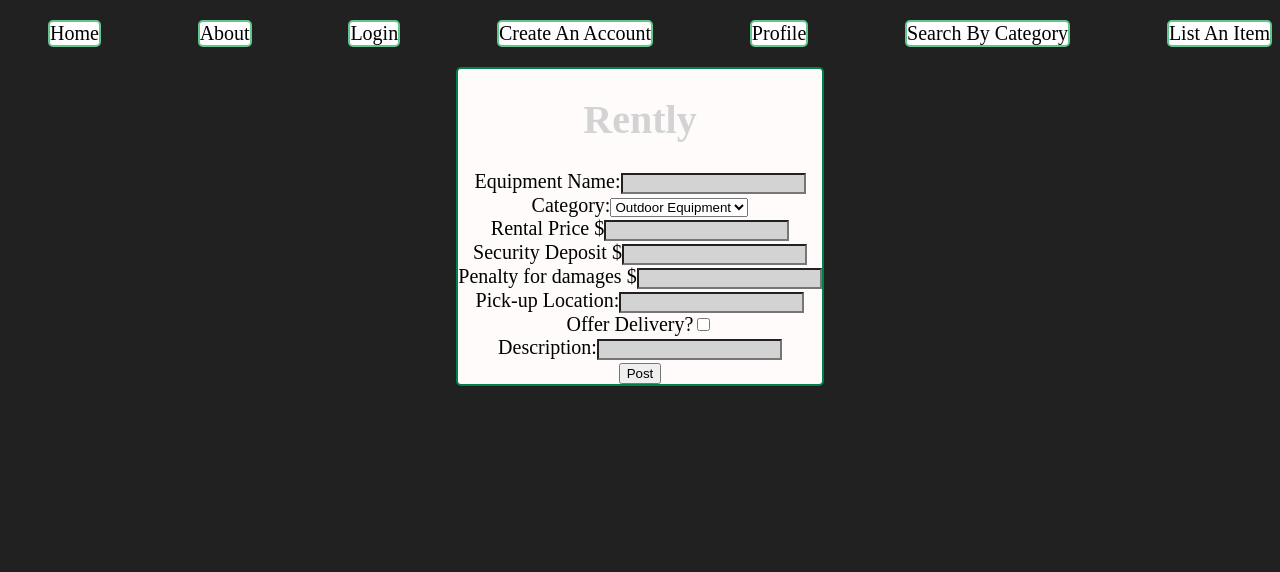
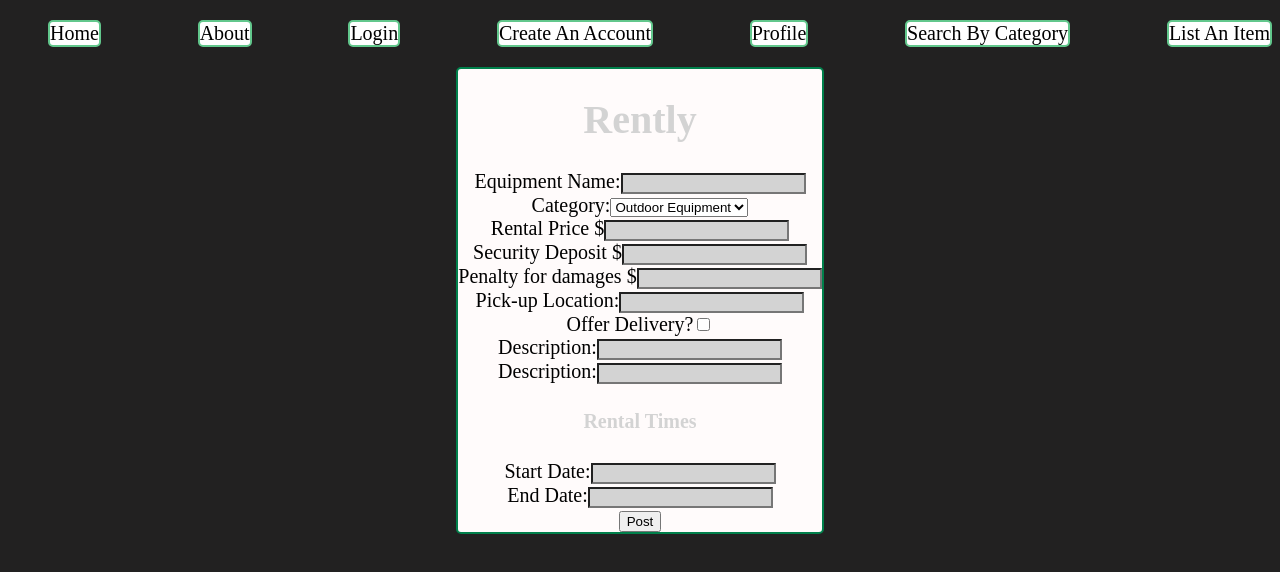
Before and after one commit to CalDevC/Rently, a React (Create React App) app in the folder application/react-app/: page /CreateListing in a window 1280 px wide. Shown: the top 572 px of the page. Built offline with nearby package versions, Linux system fonts and the light colour scheme.

Commit message:
Added dates to post page

```diff
--- a/application/react-app/package.json
+++ b/application/react-app/package.json
@@ -9,6 +9,7 @@
     "@testing-library/user-event": "^12.8.3",
     "react": "^17.0.2",
     "react-dom": "^17.0.2",
+    "react-modern-calendar-datepicker": "^3.1.6",
     "react-router-dom": "^5.3.0",
     "react-scripts": "4.0.3",
     "web-vitals": "^1.1.2"
--- a/application/react-app/src/Components/PostPage.js
+++ b/application/react-app/src/Components/PostPage.js
@@ -15,6 +15,8 @@ class PostPage extends Component {
     this.descriptionInputRef = React.createRef();
     this.categoryInputRef = React.createRef();
     this.penaltyFeeInputRef = React.createRef();
+    this.startInputRef = React.createRef();
+    this.endInputRef = React.createRef();
 
     this.submitHandler = this.submitHandler.bind(this);
     this.routeChange = this.routeChange.bind(this);
@@ -30,7 +32,7 @@ class PostPage extends Component {
 
   submitHandler(event) {
     event.preventDefault();
-    console.log(this.deliveryInputRef.checked)
+    console.log(this.dateInputRef.props)
     fetch('/api/posts/addPost', {
       method: 'POST',
       headers: {
@@ -45,7 +47,9 @@ class PostPage extends Component {
         penalty: this.penaltyFeeInputRef.value,
         location: this.locationInputRef.value,
         delivery: this.deliveryInputRef.checked,
-        description: this.descriptionInputRef.value
+        description: this.descriptionInputRef.value,
+        start: this.startInputRef.value,
+        end: this.endInputRef.value
       }),
     })
       .then((response) => response.text())
@@ -110,6 +114,22 @@ class PostPage extends Component {
         </div>
 
         <div>
+          <label htmlFor="Description">Description:</label>
+          <input type="text" id="description" required ref={(node) => (this.descriptionInputRef = node)} />
+        </div>
+
+        <div>
+          <h4>Rental Times</h4>
+          <label htmlFor="start">Start Date:</label>
+          <input type="text" id="startEnd" required ref={(node) => (this.startInputRef = node)} />
+        </div>
+
+        <div>
+          <label htmlFor="end">End Date:</label>
+          <input type="text" id="endDate" required ref={(node) => (this.endInputRef = node)} />
+        </div>
+
+        <div>
           <button onClick={this.submitHandler}>Post</button>
         </div>
       </form>
```
Also changed, not shown: application/react-app/src/Components/CalendarSelect.js (added, +17 -0 lines), 2 other files (tests, documents, lock files or other folders).
